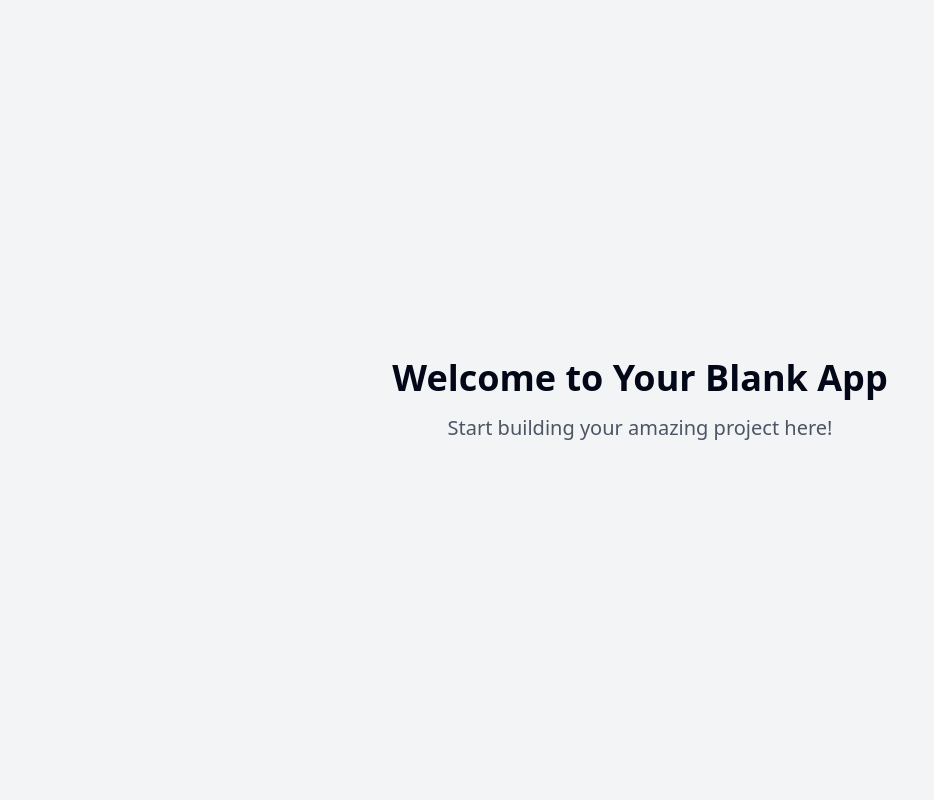
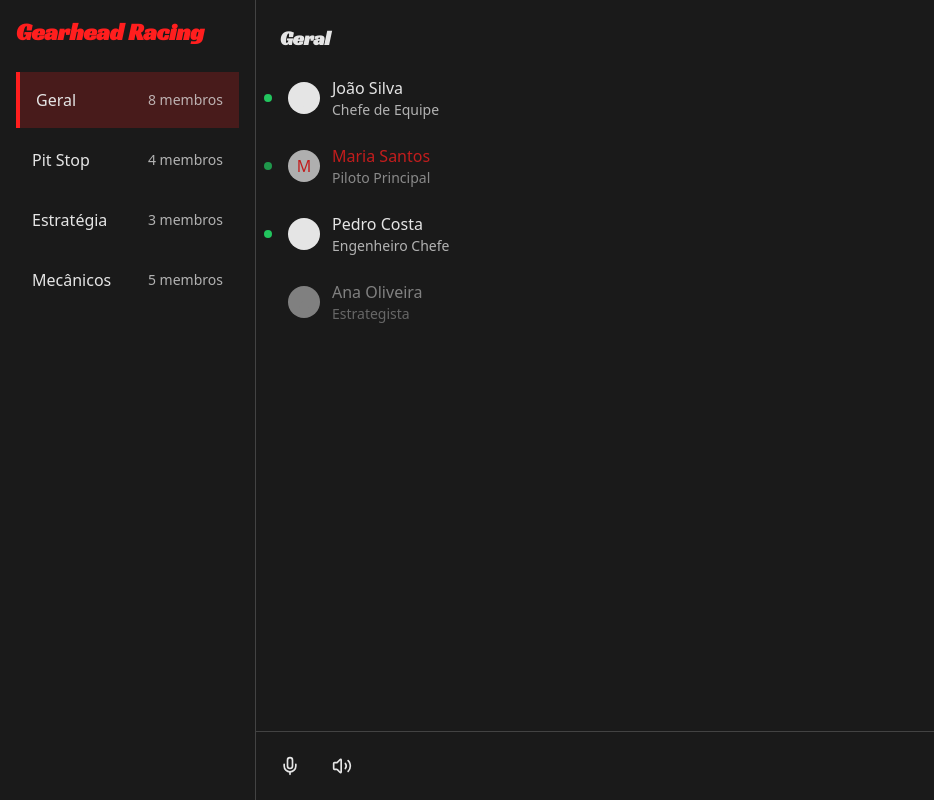
Before and after one commit to haole2k/gearhead-comms-nexus, a React (Vite) app: page / in a window 1280 px wide. Shown: the whole page, without its empty margins (0-934 px from the left). Built offline with nearby package versions, Linux system fonts and the light colour scheme.

Commit message:
Create radio communication app
Implement a radio communicator application for the team "Gearhead Racing".
[skip gpt_engineer]

```diff
--- /dev/null
+++ b/src/components/AudioControls.tsx
@@ -0,0 +1,39 @@
+import React from 'react';
+import { Mic, MicOff, Volume2, VolumeX } from 'lucide-react';
+
+interface AudioControlsProps {
+  isMuted: boolean;
+  isDeafened: boolean;
+  onToggleMute: () => void;
+  onToggleDeafen: () => void;
+}
+
+const AudioControls: React.FC<AudioControlsProps> = ({
+  isMuted,
+  isDeafened,
+  onToggleMute,
+  onToggleDeafen
+}) => {
+  return (
+    <div className="flex items-center space-x-4 bg-racing-black p-4 border-t border-racing-gray border-opacity-20">
+      <button
+        onClick={onToggleMute}
+        className={`p-2 rounded-full transition-all ${
+          isMuted ? 'bg-racing-red bg-opacity-20 text-racing-red' : 'hover:bg-racing-red hover:bg-opacity-10'
+        }`}
+      >
+        {isMuted ? <MicOff size={20} /> : <Mic size={20} />}
+      </button>
+      <button
+        onClick={onToggleDeafen}
+        className={`p-2 rounded-full transition-all ${
+          isDeafened ? 'bg-racing-red bg-opacity-20 text-racing-red' : 'hover:bg-racing-red hover:bg-opacity-10'
+        }`}
+      >
+        {isDeafened ? <VolumeX size={20} /> : <Volume2 size={20} />}
+      </button>
+    </div>
+  );
+};
+
+export default AudioControls;
--- /dev/null
+++ b/src/components/Channel.tsx
@@ -0,0 +1,26 @@
+import React from 'react';
+
+interface ChannelProps {
+  name: string;
+  isActive: boolean;
+  onClick: () => void;
+  memberCount: number;
+}
+
+const Channel: React.FC<ChannelProps> = ({ name, isActive, onClick, memberCount }) => {
+  return (
+    <div
+      onClick={onClick}
+      className={`p-4 cursor-pointer transition-all hover:bg-racing-red hover:bg-opacity-10 ${
+        isActive ? 'channel-active' : ''
+      }`}
+    >
+      <div className="flex items-center justify-between">
+        <span className="font-medium">{name}</span>
+        <span className="text-sm opacity-75">{memberCount} membros</span>
+      </div>
+    </div>
+  );
+};
+
+export default Channel;
--- /dev/null
+++ b/src/components/MemberStatus.tsx
@@ -0,0 +1,31 @@
+import React from 'react';
+
+interface Member {
+  id: string;
+  name: string;
+  role: string;
+  isOnline: boolean;
+  isSpeaking: boolean;
+}
+
+interface MemberStatusProps {
+  member: Member;
+}
+
+const MemberStatus: React.FC<MemberStatusProps> = ({ member }) => {
+  return (
+    <div className={`flex items-center space-x-3 p-2 ${member.isOnline ? 'member-online' : 'opacity-50'} ${member.isSpeaking ? 'member-speaking' : ''}`}>
+      <div className="flex-shrink-0">
+        <div className="w-8 h-8 rounded-full bg-racing-gray flex items-center justify-center">
+          {member.name[0].toUpperCase()}
+        </div>
+      </div>
+      <div>
+        <p className="font-medium">{member.name}</p>
+        <p className="text-sm text-racing-gray opacity-75">{member.role}</p>
+      </div>
+    </div>
+  );
+};
+
+export default MemberStatus;
--- a/src/index.css
+++ b/src/index.css
@@ -1,3 +1,4 @@
+@import url('https://fonts.googleapis.com/css2?family=Racing+Sans+One&display=swap');
 @tailwind base;
 @tailwind components;
 @tailwind utilities;
@@ -6,72 +7,44 @@
   :root {
     --background: 0 0% 100%;
     --foreground: 222.2 84% 4.9%;
-
     --card: 0 0% 100%;
     --card-foreground: 222.2 84% 4.9%;
-
     --popover: 0 0% 100%;
     --popover-foreground: 222.2 84% 4.9%;
-
     --primary: 222.2 47.4% 11.2%;
     --primary-foreground: 210 40% 98%;
-
     --secondary: 210 40% 96.1%;
     --secondary-foreground: 222.2 47.4% 11.2%;
-
     --muted: 210 40% 96.1%;
     --muted-foreground: 215.4 16.3% 46.9%;
-
     --accent: 210 40% 96.1%;
     --accent-foreground: 222.2 47.4% 11.2%;
-
     --destructive: 0 84.2% 60.2%;
     --destructive-foreground: 210 40% 98%;
-
     --border: 214.3 31.8% 91.4%;
     --input: 214.3 31.8% 91.4%;
     --ring: 222.2 84% 4.9%;
-
     --radius: 0.5rem;
   }
 
-  .dark {
-    --background: 222.2 84% 4.9%;
-    --foreground: 210 40% 98%;
+  body {
+    @apply bg-racing-black text-racing-gray;
+    font-family: system-ui, -apple-system, sans-serif;
+  }
 
-    --card: 222.2 84% 4.9%;
-    --card-foreground: 210 40% 98%;
-
-    --popover: 222.2 84% 4.9%;
-    --popover-foreground: 210 40% 98%;
-
-    --primary: 210 40% 98%;
-    --primary-foreground: 222.2 47.4% 11.2%;
-
-    --secondary: 217.2 32.6% 17.5%;
-    --secondary-foreground: 210 40% 98%;
-
-    --muted: 217.2 32.6% 17.5%;
-    --muted-foreground: 215 20.2% 65.1%;
-
-    --accent: 217.2 32.6% 17.5%;
-    --accent-foreground: 210 40% 98%;
-
-    --destructive: 0 62.8% 30.6%;
-    --destructive-foreground: 210 40% 98%;
-
-    --border: 217.2 32.6% 17.5%;
-    --input: 217.2 32.6% 17.5%;
-    --ring: 212.7 26.8% 83.9%;
+  h1, h2, h3, h4, h5, h6 {
+    font-family: 'Racing Sans One', cursive;
   }
 }
 
-@layer base {
-  * {
-    @apply border-border;
-  }
+.channel-active {
+  @apply bg-racing-red bg-opacity-20 border-l-4 border-racing-red;
+}
 
-  body {
-    @apply bg-background text-foreground;
-  }
+.member-online {
+  @apply relative before:absolute before:w-2 before:h-2 before:bg-green-500 before:rounded-full before:-left-4 before:top-1/2 before:-translate-y-1/2;
 }
+
+.member-speaking {
+  @apply animate-pulse text-racing-red;
+}
--- a/src/pages/Index.tsx
+++ b/src/pages/Index.tsx
@@ -1,11 +1,75 @@
-// Update this page (the content is just a fallback if you fail to update the page)
+import React, { useState } from 'react';
+import Channel from '../components/Channel';
+import MemberStatus from '../components/MemberStatus';
+import AudioControls from '../components/AudioControls';
+import { useToast } from '@/components/ui/use-toast';
 
 const Index = () => {
+  const { toast } = useToast();
+  const [activeChannel, setActiveChannel] = useState('geral');
+  const [isMuted, setIsMuted] = useState(false);
+  const [isDeafened, setIsDeafened] = useState(false);
+
+  const channels = [
+    { id: 'geral', name: 'Geral', memberCount: 8 },
+    { id: 'pit-stop', name: 'Pit Stop', memberCount: 4 },
+    { id: 'estrategia', name: 'Estratégia', memberCount: 3 },
+    { id: 'mecanicos', name: 'Mecânicos', memberCount: 5 },
+  ];
+
+  const members = [
+    { id: '1', name: 'João Silva', role: 'Chefe de Equipe', isOnline: true, isSpeaking: false },
+    { id: '2', name: 'Maria Santos', role: 'Piloto Principal', isOnline: true, isSpeaking: true },
+    { id: '3', name: 'Pedro Costa', role: 'Engenheiro Chefe', isOnline: true, isSpeaking: false },
+    { id: '4', name: 'Ana Oliveira', role: 'Estrategista', isOnline: false, isSpeaking: false },
+  ];
+
+  const handleChannelChange = (channelId: string) => {
+    setActiveChannel(channelId);
+    toast({
+      title: "Canal alterado",
+      description: `Você entrou no canal ${channels.find(c => c.id === channelId)?.name}`,
+    });
+  };
+
   return (
-    <div className="min-h-screen flex items-center justify-center bg-gray-100">
-      <div className="text-center">
-        <h1 className="text-4xl font-bold mb-4">Welcome to Your Blank App</h1>
-        <p className="text-xl text-gray-600">Start building your amazing project here!</p>
+    <div className="min-h-screen flex">
+      {/* Sidebar com canais */}
+      <div className="w-64 bg-racing-black border-r border-racing-gray border-opacity-20">
+        <div className="p-4">
+          <h1 className="text-2xl font-bold text-racing-red mb-6">Gearhead Racing</h1>
+          <div className="space-y-1">
+            {channels.map((channel) => (
+              <Channel
+                key={channel.id}
+                name={channel.name}
+                isActive={activeChannel === channel.id}
+                onClick={() => handleChannelChange(channel.id)}
+                memberCount={channel.memberCount}
+              />
+            ))}
+          </div>
+        </div>
+      </div>
+
+      {/* Área principal */}
+      <div className="flex-1 flex flex-col">
+        <div className="flex-1 p-6">
+          <h2 className="text-xl font-bold mb-4">
+            {channels.find(c => c.id === activeChannel)?.name}
+          </h2>
+          <div className="space-y-2">
+            {members.map((member) => (
+              <MemberStatus key={member.id} member={member} />
+            ))}
+          </div>
+        </div>
+        <AudioControls
+          isMuted={isMuted}
+          isDeafened={isDeafened}
+          onToggleMute={() => setIsMuted(!isMuted)}
+          onToggleDeafen={() => setIsDeafened(!isDeafened)}
+        />
       </div>
     </div>
   );
--- a/tailwind.config.ts
+++ b/tailwind.config.ts
@@ -19,6 +19,11 @@ export default {
     },
     extend: {
       colors: {
+        racing: {
+          red: "#FF1E1E",
+          black: "#1A1A1A",
+          gray: "#E5E5E5",
+        },
         border: "hsl(var(--border))",
         input: "hsl(var(--input))",
         ring: "hsl(var(--ring))",
@@ -67,10 +72,15 @@ export default {
           from: { height: "var(--radix-accordion-content-height)" },
           to: { height: "0" },
         },
+        pulse: {
+          '0%, 100%': { opacity: '1' },
+          '50%': { opacity: '0.5' },
+        }
       },
       animation: {
         "accordion-down": "accordion-down 0.2s ease-out",
         "accordion-up": "accordion-up 0.2s ease-out",
+        "pulse": "pulse 2s cubic-bezier(0.4, 0, 0.6, 1) infinite",
       },
     },
   },
```
